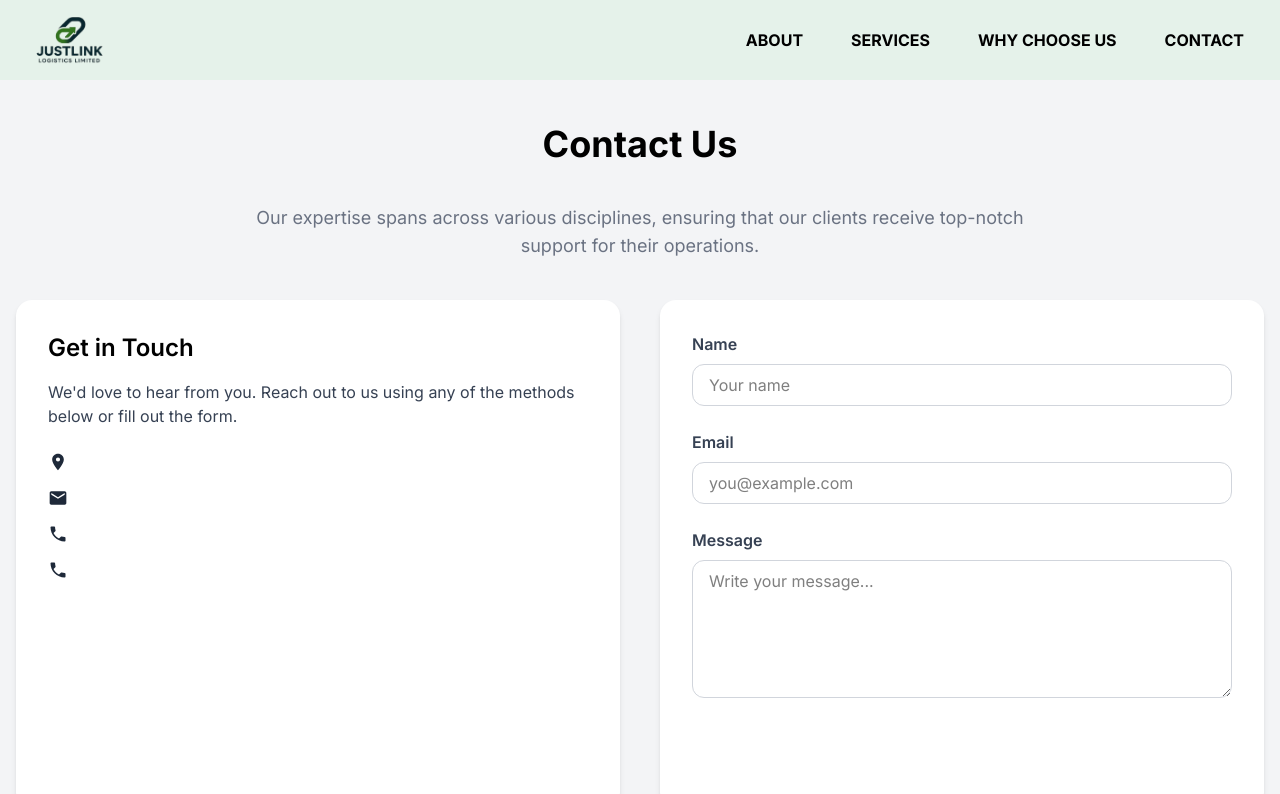
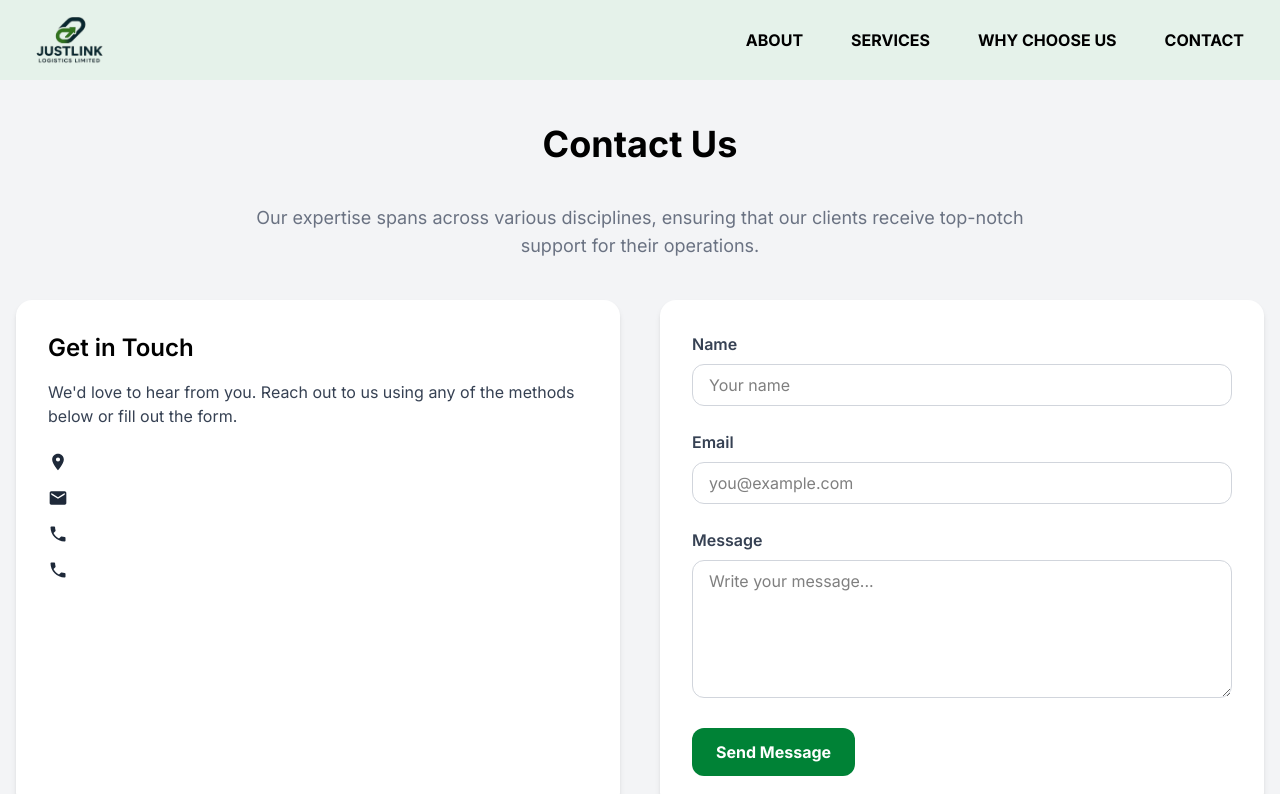
Before and after one commit to fortunejr/justlink, a React (Vite) app: page /contact in a window 1280 px wide. Shown: the top 794 px of the page. Built offline with nearby package versions, Linux system fonts and the light colour scheme; a web font is replaced by a local one.

Commit message:
contact info

```diff
--- a/src/Pages/Contact/Contact.jsx
+++ b/src/Pages/Contact/Contact.jsx
@@ -50,17 +50,7 @@ const Contact = () => {
               methods below or fill out the form.
             </p>
             <div className="space-y-4 flex flex-col text-gray-800 text-sm">
-              {/* <div className="w-full h-96 rounded-lg overflow-hidden shadow-md">
-                <iframe
-                  src="https://www.google.com/maps/embed?pb=!4v1755958888439!6m8!1m7!1sGxBfeXwJPVOXsq1t1D71Ng!2m2!1d5.567936549623464!2d5.79700192865511!3f208.2!4f0!5f0.7820865974627469"
-                  width="100%"
-                  height="100%"
-                  style={{ border: 0 }}
-                  allowFullScreen=""
-                  loading="lazy"
-                  referrerPolicy="no-referrer-when-downgrade"
-                ></iframe>
-              </div> */}
+
 
                 <p className="flex items-center gap-3">
                   <MdLocationOn className="text-customBlue lg:text-xl text-4xl" />
@@ -68,7 +58,7 @@ const Contact = () => {
                     <strong>Address:</strong> B46 Marcus Gundiri Street, Sunshine Estate, Gwarimpa,FCT-Abuja, Nigeria
                   </span> */}
                 </p>
-              <a href="mailto:info@omphoenixlimited.com.ng">
+              {/* <a href="mailto:info@omphoenixlimited.com.ng"> */}
                 <p className="flex items-center gap-3">
                   <MdEmail className="text-customBlue text-xl gap-4" />
                   {/* <span>
@@ -76,23 +66,23 @@ const Contact = () => {
                     <p><a href="mailto:muuvylitylogisticsltd825@gmail.com"><strong>Email:</strong> imuuvylitylogisticsltd825@gmail.com</a></p>
                   </span> */}
                 </p>
-              </a>
-              <a href="tel:+2349091112210">
+              {/* </a> */}
+              {/* <a href="tel:+2349091112210"> */}
                 <p className="flex items-center gap-3">
                   <MdPhone className="text-customBlue text-xl" />
                   {/* <span>
                     <strong>Phone:</strong> +234-909-111-2210
                   </span> */}
                 </p>
-              </a>
-              <a href="tel:+2348163647971">
+              {/* </a> */}
+              {/* <a href="tel:+2348163647971"> */}
                 <p className="flex items-center gap-3">
                   <MdPhone className="text-customBlue text-xl" />
                   {/* <span>
                     <strong>Phone:</strong> +234-816-364-7971
                   </span> */}
                 </p>
-              </a>
+              {/* </a> */}
             </div>
           </div>
 
@@ -138,7 +128,7 @@ const Contact = () => {
                   className="w-full px-4 py-2 border border-gray-300 rounded-xl focus:outline-none focus:ring-2 focus:ring-blue-400"
                 ></textarea>
               </div>
-              <button className="bg-customRed text-white font-bold px-6 py-3 rounded-xl hover:bg-red-700 transition-all">
+              <button className="bg-green-700 text-white font-bold px-6 py-3 rounded-xl hover:bg-green-900 transition-all">
                 Send Message
               </button>
             </form>
```
